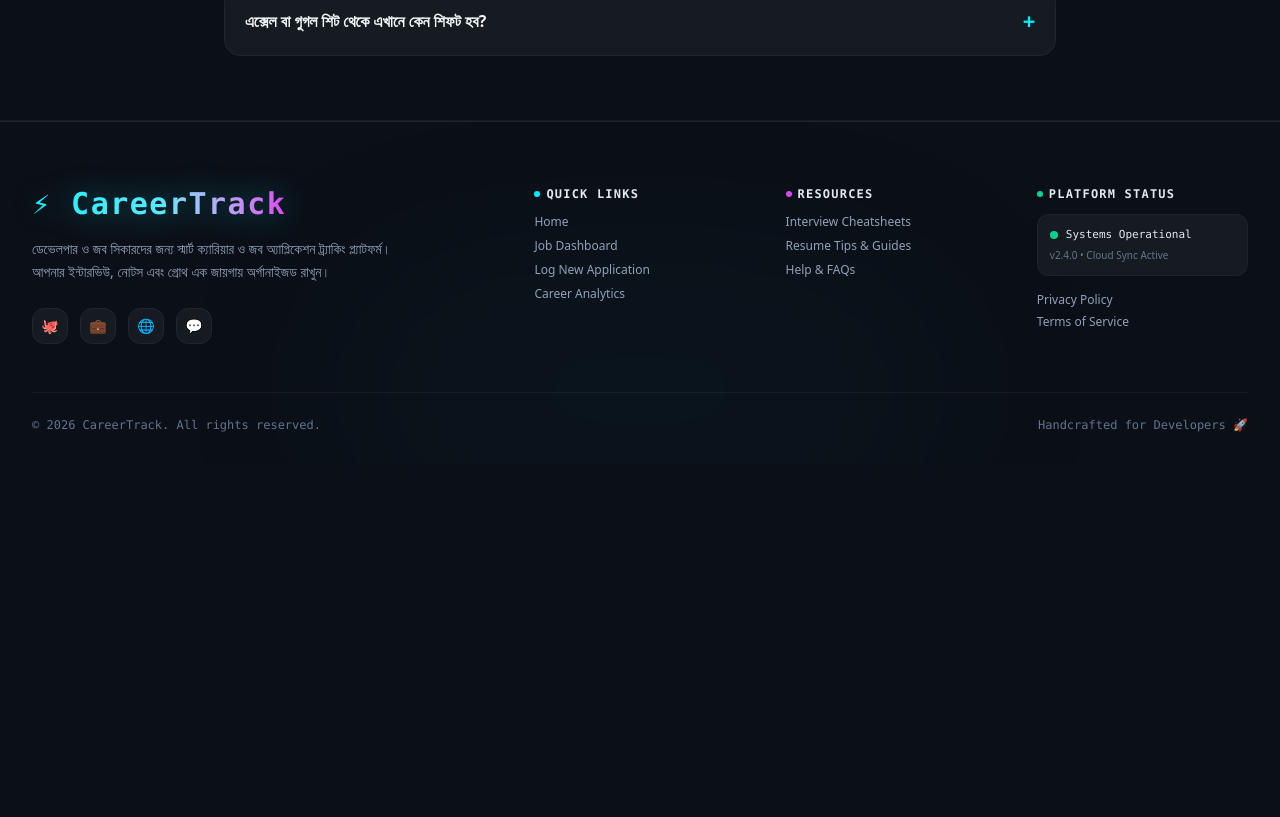
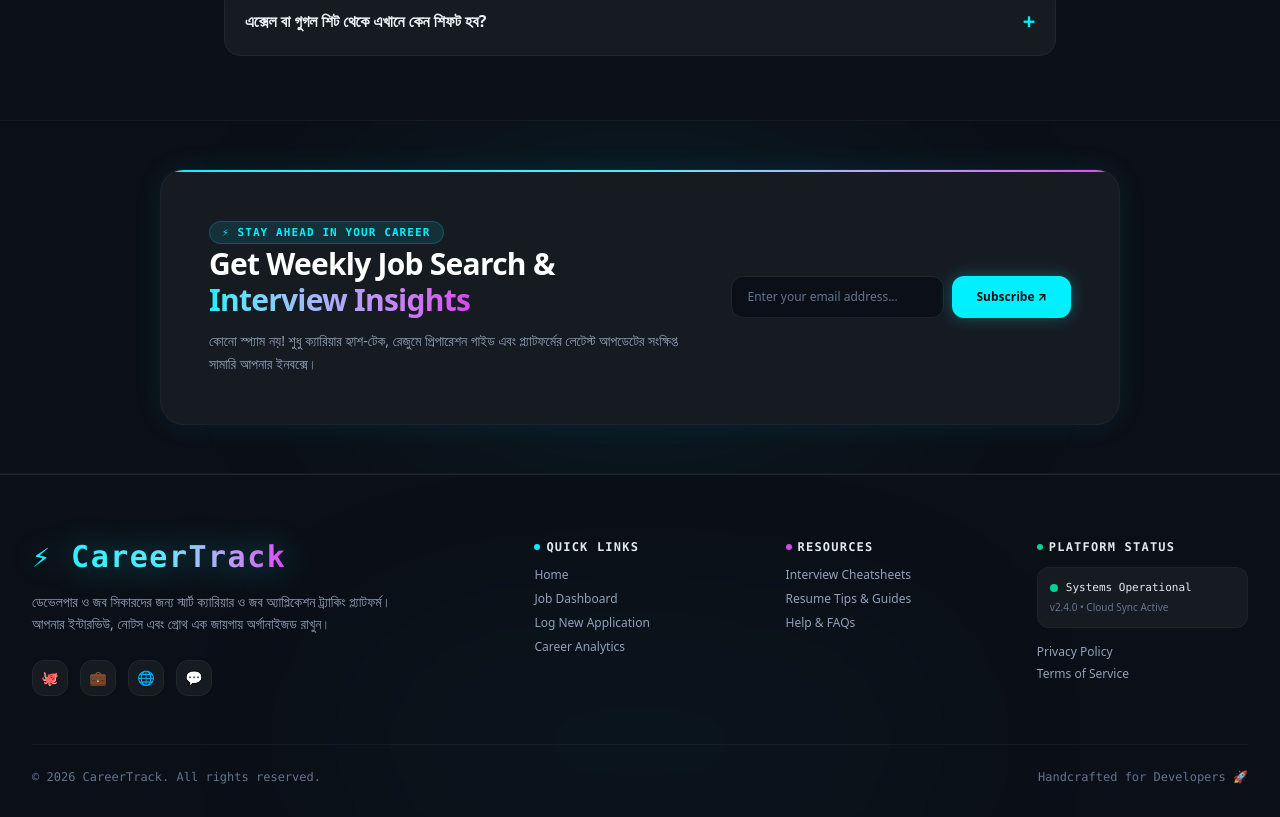
Before and after one commit to saifur-sagor/Career-Track-Lite, a React (Vite) app in the folder client/: page / in a window 1280 px wide. Shown: the part 2445-3262 px from the top of the page. Before the commit the page ends 2910 px from the top, so only its background shows below. Built offline with nearby package versions, Linux system fonts and the light colour scheme.

Commit message:
newsletter done

```diff
--- a/client/src/App.jsx
+++ b/client/src/App.jsx
@@ -4,6 +4,7 @@ import FAQSection from './Components/FAQSection'
 import Footer from './Components/Footer'
 import HowItWorks from './Components/HowItWorks'
 import Navbar from './Components/Navbar'
+import Newsletter from './Components/Newsletter'
 import StatsShowcase from './Components/StatsShowcase'
 
 function App() {
@@ -15,6 +16,7 @@ function App() {
      <Benefits></Benefits>
      <StatsShowcase></StatsShowcase>
      <FAQSection></FAQSection>
+     <Newsletter></Newsletter>
      <Footer></Footer>
 
     </>
--- /dev/null
+++ b/client/src/Components/Newsletter.jsx
@@ -0,0 +1,85 @@
+import { useState } from 'react';
+
+const Newsletter = () => {
+  const [email, setEmail] = useState('');
+  const [subscribed, setSubscribed] = useState(false);
+
+  const handleSubmit = (e) => {
+    e.preventDefault();
+    if (email) {
+      setSubscribed(true);
+      setEmail('');
+      setTimeout(() => setSubscribed(false), 4000);
+    }
+  };
+
+  return (
+    <section className="py-12 bg-cyber-dark text-white relative overflow-hidden border-b border-cyber-border/50">
+
+      {/* Background Ambient Glow */}
+      <div className="absolute top-1/2 left-1/2 -translate-x-1/2 -translate-y-1/2 w-[500px] h-[200px] bg-neon-cyan/10 blur-[130px] pointer-events-none rounded-full" />
+
+      <div className="max-w-5xl mx-auto px-4 sm:px-6 lg:px-8 relative z-10">
+
+        {/* Card Wrapper */}
+        <div className="relative rounded-3xl bg-cyber-card border border-cyber-border/80 p-8 sm:p-12 overflow-hidden shadow-[0_0_30px_rgba(0,240,255,0.08)]">
+
+          {/* Top Neon Light Bar */}
+          <div className="absolute top-0 left-0 right-0 h-[2px] bg-gradient-to-r from-neon-cyan via-cyan-300 to-neon-magenta" />
+
+          <div className="grid grid-cols-1 lg:grid-cols-12 gap-8 items-center">
+
+            {/* Left Content */}
+            <div className="lg:col-span-7 space-y-3 text-center lg:text-left">
+              <span className="text-[11px] font-mono font-bold uppercase tracking-widest text-neon-cyan bg-neon-cyan/10 border border-neon-cyan/20 px-3 py-1 rounded-full">
+                ⚡ Stay Ahead In Your Career
+              </span>
+
+              <h2 className="text-2xl sm:text-3xl font-extrabold tracking-tight pt-1">
+                Get Weekly Job Search &{' '}
+                <span className="bg-gradient-to-r from-neon-cyan to-neon-magenta bg-clip-text text-transparent">
+                  Interview Insights
+                </span>
+              </h2>
+
+              <p className="text-xs sm:text-sm text-slate-400 font-normal leading-relaxed">
+                কোনো স্প্যাম নয়! শুধু ক্যারিয়ার হ্যাশ-টেক, রেজুমে প্রিপারেশন গাইড এবং প্ল্যাটফর্মের লেটেস্ট আপডেটের সংক্ষিপ্ত সামারি আপনার ইনবক্সে।
+              </p>
+            </div>
+
+            {/* Right Form */}
+            <div className="lg:col-span-5">
+              {subscribed ? (
+                <div className="p-4 rounded-xl bg-emerald-500/10 border border-emerald-500/30 text-emerald-400 text-center text-xs font-semibold animate-fade-in">
+                  🎉 সাবস্ক্রাইব করার জন্য ধন্যবাদ! শীঘ্রই আপনার সাথে দেখা হবে।
+                </div>
+              ) : (
+                <form onSubmit={handleSubmit} className="flex flex-col sm:flex-row gap-2">
+                  <input
+                    type="email"
+                    required
+                    placeholder="Enter your email address..."
+                    value={email}
+                    onChange={(e) => setEmail(e.target.value)}
+                    className="w-full px-4 py-3 rounded-xl bg-cyber-dark border border-cyber-border focus:border-neon-cyan text-xs text-slate-100 placeholder-slate-500 outline-none transition-all"
+                  />
+                  <button
+                    type="submit"
+                    className="px-6 py-3 rounded-xl bg-neon-cyan hover:bg-cyan-300 text-cyber-dark font-bold text-xs shadow-[0_0_15px_rgba(0,240,255,0.3)] transition-all whitespace-nowrap active:scale-95"
+                  >
+                    Subscribe ↗
+                  </button>
+                </form>
+              )}
+            </div>
+
+          </div>
+
+        </div>
+
+      </div>
+    </section>
+  );
+};
+
+export default Newsletter;
```
Also changed, not shown: client/src/layouts/MainLayout.jsx (added).
